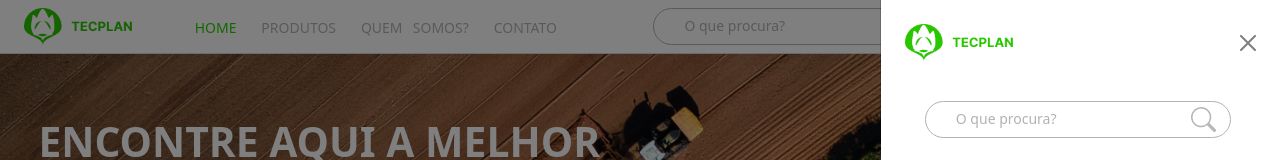
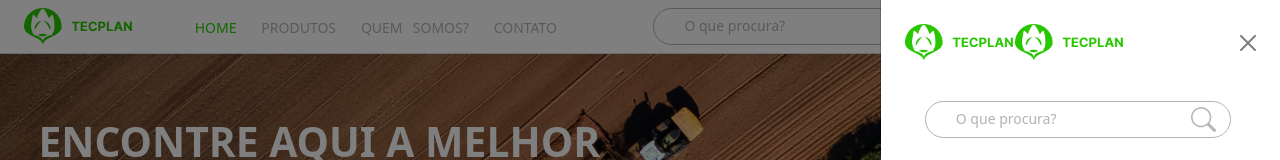
Before and after one commit to souzadnl/Tecplan, a React (Create React App) app: page / in a window 1280 px wide. Both pictures are taken after a click on the button 1238 px from the left and 26 px from the top of the page. Shown: the top 160 px of the page. Built offline with nearby package versions, Linux system fonts and the light colour scheme.

Commit message:
correção de imagens

```diff
--- a/src/components/Navbar.js
+++ b/src/components/Navbar.js
@@ -203,7 +203,8 @@ function Navbar() {
             <DivResponsive>
                 <div class="offcanvas offcanvas-end ml-5 max-sm:w-2/4 p-2 responsive" tabindex="-1" id="offcanvasNavbar" aria-labelledby="offcanvasNavbarLabel">
                     <div class="offcanvas-header">
-                    <img src="/images/logo.jpg" width="109.87px" alt="Logo tecplan"></img>
+                    <img src="/images/Logo.jpg" width="109.87px" alt="Logo tecplan"></img>
+                    <img src="./images/Logo.jpg" width="109.87px" alt="Logo tecplan"></img>
                     <button type="button" class="btn-close" data-bs-dismiss="offcanvas" aria-label="Close"></button>
                     </div>
 
```
